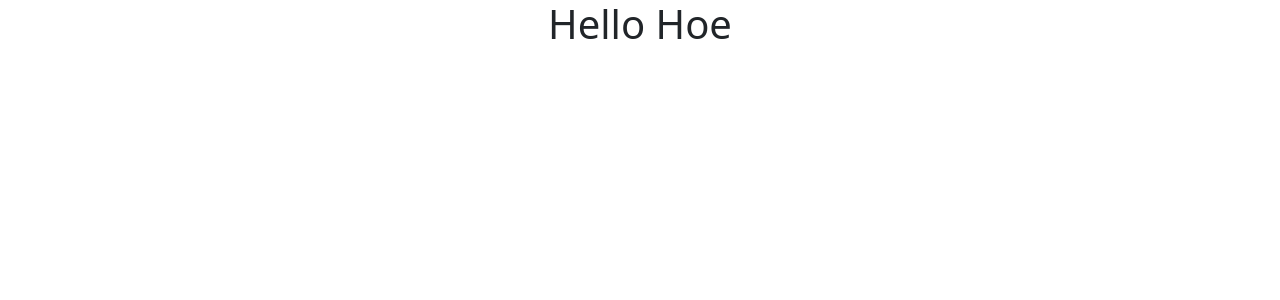
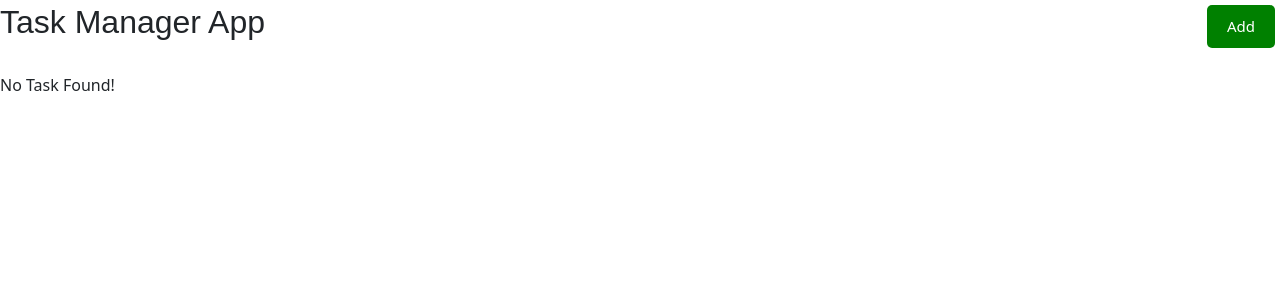
Before and after one commit to martins309/ReactCrud, a React (Create React App) app: page / in a window 1280 px wide. Shown: the top 300 px of the page. Built offline with nearby package versions, Linux system fonts and the light colour scheme.

Commit message:
added components to the app js as well as valitation for if a task exists or not

```diff
--- a/src/App.js
+++ b/src/App.js
@@ -1,11 +1,27 @@
-import logo from './logo.svg';
-import './App.css';
+import Header from './Components/Header'
+import Tasks from './Components/Tasks'
+import AddTask from './Components/AddTask';
+import React, { useState, useEffect} from 'react'
+import { v4 as uuidv4 } from 'uuid'
+import Swal from 'sweetalert2'
 
 function App() {
+  const [tasks, setTasks] = useState([])
+  const [showAddTask, setShowAddTask] = useState(false)
+
   return (
-    <div className="App">
-      <h1>Hello Hoe</h1>
-    </div>
+    <>
+      <div className="Container">
+        <Header showForm={() => setShowAddTask(!showAddTask)} changeText={showAddTask}/>
+        {showAddTask && <AddTask onSave={AddTask} />}
+
+        {
+          tasks.length > 0 ?
+          (<Tasks tasks={tasks} />) :
+          ('No Task Found!')
+        }
+      </div>
+    </>
   );
 }
 
--- a/src/Components/AddTask.js
+++ b/src/Components/AddTask.js
@@ -1,4 +1,4 @@
-import React, { useState } from react
+import React, { useState } from 'react'
 import Swal from "sweetalert2"
 
 const AddTask = ({onSave}) => {
@@ -12,13 +12,13 @@
                 title: "Oops...",
                 text: "Fill in your tas and date or close the form"
             })
-        } else if(!text && date) {
+        } else if(!text && day) {
             Swal.fire({
                 icon: 'error',
                 title: "Oops...",
                 text: "Fill in your task"
             })
-        }else if(text && !date) {
+        }else if(text && !day) {
             Swal.fire({
                 icon: 'error',
                 title: "Oops...",
--- a/src/Components/Button.js
+++ b/src/Components/Button.js
@@ -1,5 +1,7 @@
 import React from 'react';
 
-const Buttom = ({ color, text, onClick}) => {
+const Button = ({ color, text, onClick}) => {
     return <button onClick={onClick} style={{backgroundColor: color}} className="btn">{text}</button>
 }
+
+export default Button
```
